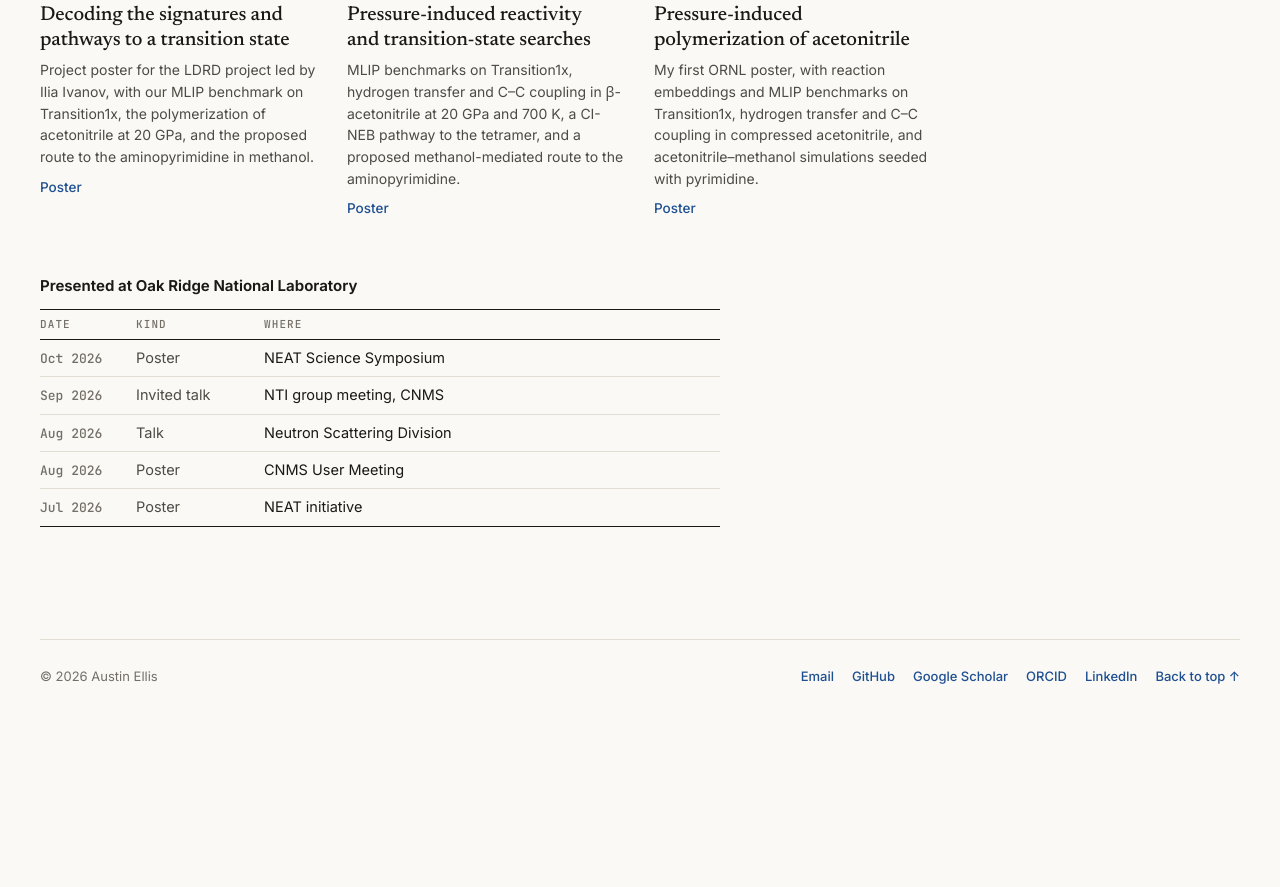
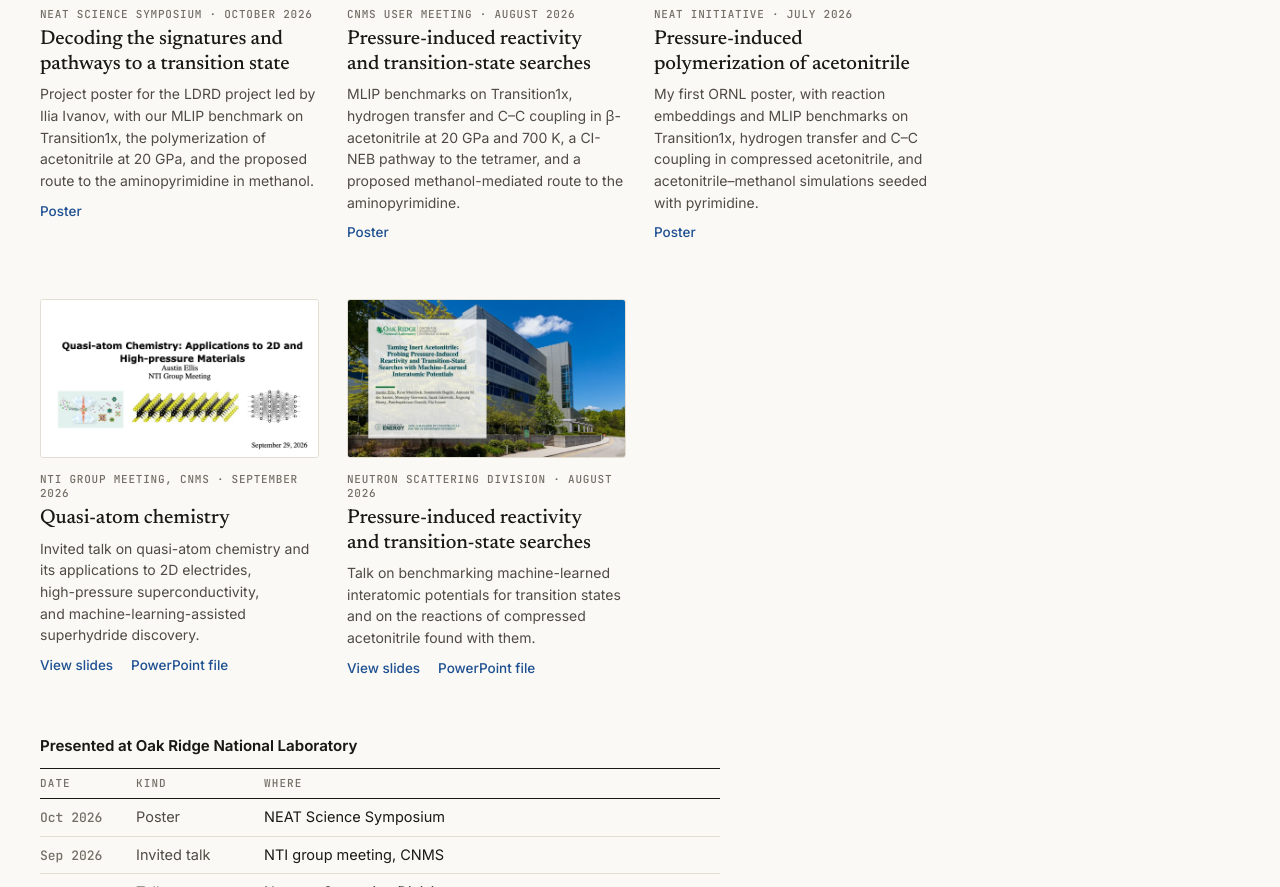
Before and after one commit to Austin243/portfolio, a plain HTML site: page posters.html in a window 1280 px wide. Shown: the part 2701-3588 px from the top of the page. Before the commit the page ends 3466 px from the top, so only its background shows below. Drawn offline with Linux system fonts and the light colour scheme.

Commit message:
Host the NTI and Neutron Scattering talks as PowerPoint files
Both decks are in slides/ and open in PowerPoint's web viewer from the Talks
page, as the site did for its decks earlier this year. These are web copies:
speaker notes emptied and large pictures scaled down.

```diff
--- a/assets/site.css
+++ b/assets/site.css
@@ -481,7 +481,7 @@ table.bt.two td:nth-child(2) { width: auto; color: var(--ink-2); white-space: no
 .plates h3 { margin: 0 0 7px; font: 500 20px/1.22 var(--serif); font-optical-sizing: auto; letter-spacing: -.006em; color: var(--ink); text-wrap: balance; }
 .plates h3 b { margin-right: 8px; font: 700 15px/1 var(--sans); }
 .plates p { margin: 0 0 11px; text-wrap: pretty; }
-.plates + .ornl-list { margin-top: 48px; }
+.plates + .ornl-list, .plates + .ornl-decks { margin-top: 48px; }
 
 /* a dated entry with its photos beside it: the news page and the outreach page */
 .log { border-top: 1px solid var(--strong); }
--- a/posters.html
+++ b/posters.html
@@ -158,7 +158,7 @@ austinellis.org</a>
 <!-- ================= S1.3 at Oak Ridge ================= -->
 <section class="sec" id="ornl" aria-labelledby="ornl-h">
 <div class="sec-head"><h2 id="ornl-h">At Oak Ridge</h2>
-<p class="sec-sub">Talks and posters from my ORNL internship, 2026. Each poster opens as a PDF.</p></div>
+<p class="sec-sub">Talks and posters from my ORNL internship, 2026. The posters open as PDFs and the talks open in PowerPoint’s web viewer.</p></div>
 <div class="plates posters">
 <figure>
 <a class="plate" href="posters/ORNL_LDRD_NEAT_Symposium_2026.pdf"><img src="assets/img/talks/poster-ornl-ldrd.webp" width="600" height="686" alt="First page of the poster “Decoding the Signatures and Pathways to a Transition State”" loading="lazy" decoding="async"></a>
@@ -185,6 +185,26 @@ austinellis.org</a>
 <h3>Pressure-induced polymerization of acetonitrile</h3>
 <p>My first ORNL poster, with reaction embeddings and MLIP benchmarks on Transition1x, hydrogen transfer and C–C coupling in compressed acetonitrile, and acetonitrile–methanol simulations seeded with pyrimidine.</p>
 <p class="ref-links"><a href="posters/ORNL_Acetonitrile_NEAT_2026.pdf">Poster</a></p>
+</figcaption>
+</figure>
+</div>
+<div class="plates decks ornl-decks">
+<figure>
+<a class="plate" href="https://view.officeapps.live.com/op/view.aspx?src=https%3A%2F%2Faustinellis.org%2Fslides%2Fellis-ornl-nti-2026.pptx"><img src="assets/img/talks/slides-ornl-nti-2026.webp" width="1200" height="677" alt="Title slide of the talk Quasi-atom Chemistry: Applications to 2D and High-pressure Materials, NTI Group Meeting, September 29, 2026" loading="lazy" decoding="async"></a>
+<figcaption>
+<span class="venue">NTI group meeting, CNMS · September 2026</span>
+<h3>Quasi-atom chemistry</h3>
+<p>Invited talk on quasi-atom chemistry and its applications to 2D electrides, high-pressure superconductivity, and machine-learning-assisted superhydride discovery.</p>
+<p class="ref-links"><a href="https://view.officeapps.live.com/op/view.aspx?src=https%3A%2F%2Faustinellis.org%2Fslides%2Fellis-ornl-nti-2026.pptx">View slides</a><a href="slides/ellis-ornl-nti-2026.pptx">PowerPoint file</a></p>
+</figcaption>
+</figure>
+<figure>
+<a class="plate" href="https://view.officeapps.live.com/op/view.aspx?src=https%3A%2F%2Faustinellis.org%2Fslides%2Fellis-ornl-nsd-2026.pptx"><img src="assets/img/talks/slides-ornl-nsd-2026.webp" width="1200" height="677" alt="Title slide of the talk Taming Inert Acetonitrile: Probing Pressure-Induced Reactivity and Transition-State Searches with Machine-Learned Interatomic Potentials" loading="lazy" decoding="async"></a>
+<figcaption>
+<span class="venue">Neutron Scattering Division · August 2026</span>
+<h3>Pressure-induced reactivity and transition-state searches</h3>
+<p>Talk on benchmarking machine-learned interatomic potentials for transition states and on the reactions of compressed acetonitrile found with them.</p>
+<p class="ref-links"><a href="https://view.officeapps.live.com/op/view.aspx?src=https%3A%2F%2Faustinellis.org%2Fslides%2Fellis-ornl-nsd-2026.pptx">View slides</a><a href="slides/ellis-ornl-nsd-2026.pptx">PowerPoint file</a></p>
 </figcaption>
 </figure>
 </div>
```
Also changed, not shown: assets/img/talks/slides-ornl-nsd-2026.webp (added), assets/img/talks/slides-ornl-nti-2026.webp (added), 2 other files.
